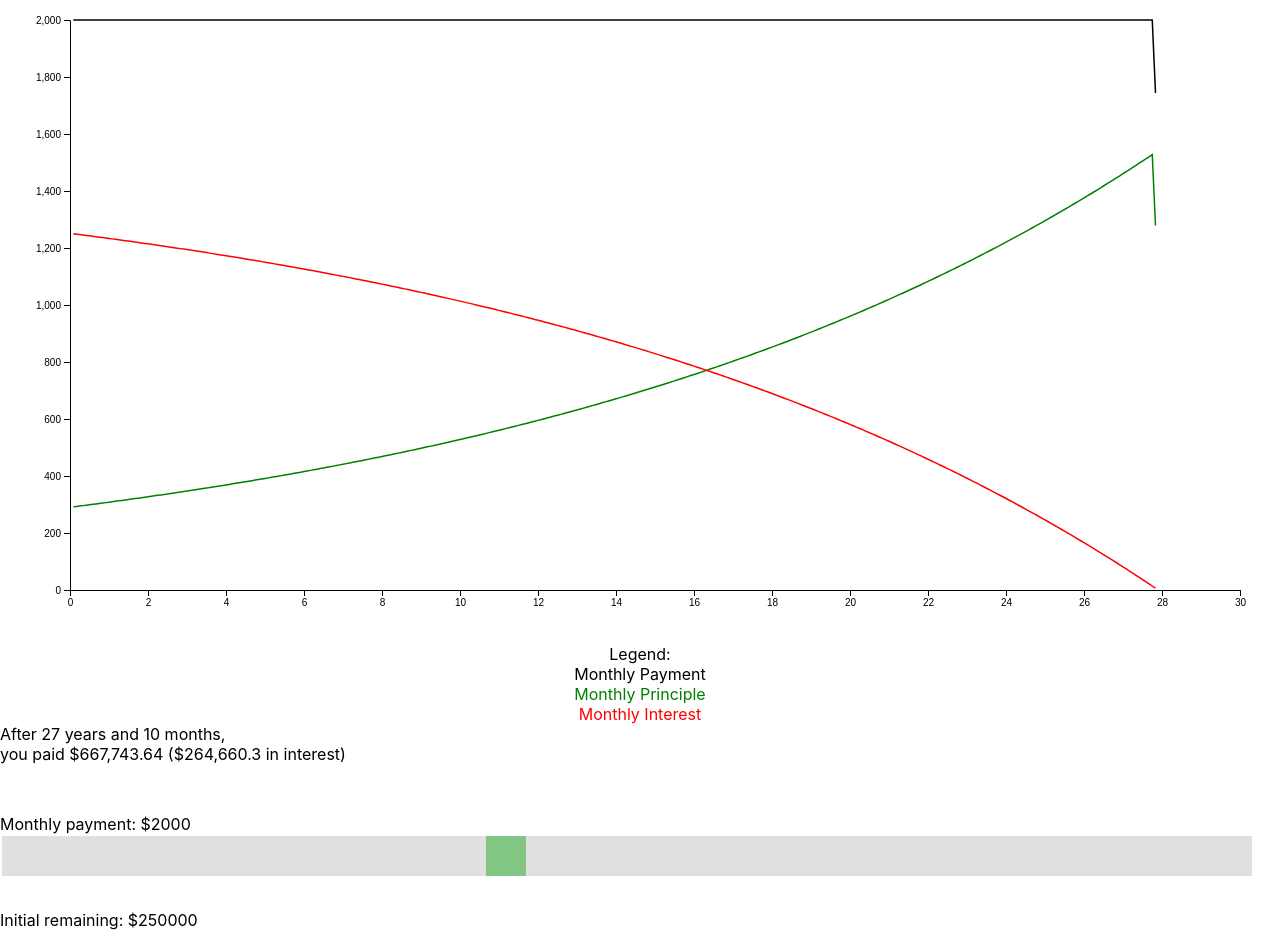
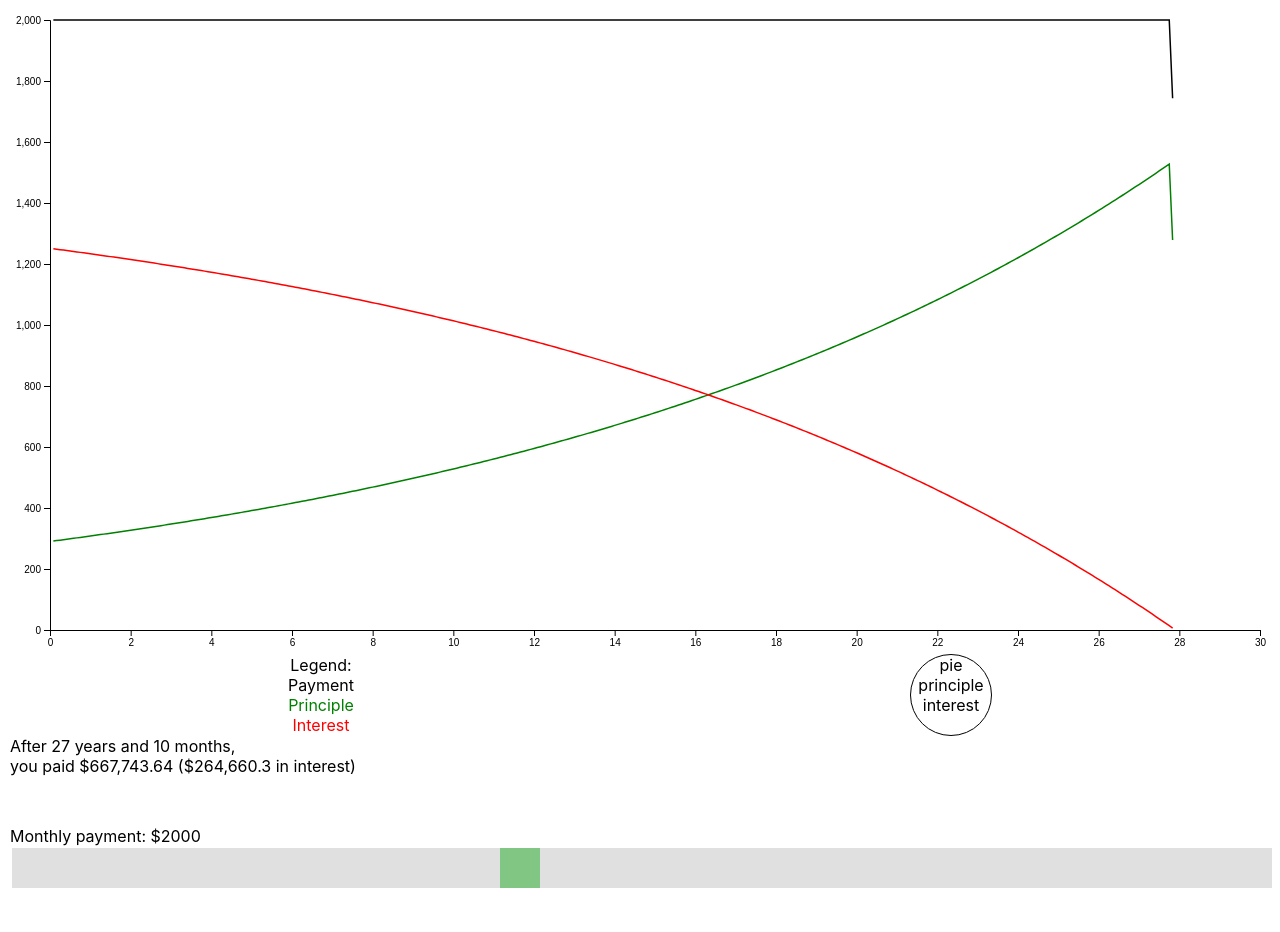
Before and after one commit to neallred/loan, a React (Create React App) app in the folder client/: page / in a window 1280 px wide. Shown: the top 932 px of the page. Built offline with nearby package versions, Linux system fonts and the light colour scheme.

Commit message:
Reorder sliders. Stub out pie chart.

```diff
--- a/client/src/App.tsx
+++ b/client/src/App.tsx
@@ -15,7 +15,11 @@ function App() {
   const annualInterestRate = inputInterestRate / PERCENTAGE_GRANULARITY;
 
   return (
-    <div>
+    <div
+        style={{
+          margin: '10px',
+        }}
+    >
       <style>
         {sliderStyles}
       </style>
@@ -48,6 +52,15 @@ function App() {
           step={1000}
         />
         <Slider
+          label="Annual interest rate"
+          amt={inputInterestRate}
+          displayAmt={annualInterestRate.toString() + '%'}
+          setter={setAnnualInterestRate}
+          min={1 * PERCENTAGE_GRANULARITY}
+          max={10 * PERCENTAGE_GRANULARITY}
+          step={1}
+        />
+        <Slider
           label="Yearly insurance"
           amt={yearlyInsurance}
           displayAmt={`$${yearlyInsurance}`}
@@ -64,15 +77,6 @@ function App() {
           step={50}
         />
         <Slider
-          label="Annual interest rate"
-          amt={inputInterestRate}
-          displayAmt={annualInterestRate.toString() + '%'}
-          setter={setAnnualInterestRate}
-          min={1 * PERCENTAGE_GRANULARITY}
-          max={10 * PERCENTAGE_GRANULARITY}
-          step={1}
-        />
-        <Slider
           label="Years left"
           amt={yearsLeft}
           setter={setYearsLeft}
--- a/client/src/Outcome.tsx
+++ b/client/src/Outcome.tsx
@@ -21,6 +21,7 @@ interface PaymentMonth {
 interface PaymentHistory {
   left: number,
   youPaid: number,
+  youPaidPrinciple: number,
   youPaidInterest: number,
   monthCount: number,
   months: PaymentMonth[],
@@ -30,6 +31,7 @@ function scanPayments(inputs: Inputs): PaymentHistory {
   let remaining = inputs.principle;
   let months = [];
   let youPaid = 0;
+  let youPaidPrinciple = 0;
   let youPaidInterest = 0;
   let paymentMonth = 1;
   for (let i = inputs.yearsLeft * 12; i > 0; i--) {
@@ -48,6 +50,7 @@ function scanPayments(inputs: Inputs): PaymentHistory {
     remaining = newRemaining;
     youPaid += payment;
     youPaidInterest += interestAccrued;
+    youPaidPrinciple += principlePaid;
     months.push({
       paid: payment,
       interestPaid: interestAccrued,
@@ -62,6 +65,7 @@ function scanPayments(inputs: Inputs): PaymentHistory {
     left: remaining,
     youPaid,
     youPaidInterest,
+    youPaidPrinciple,
     monthCount: months.length,
     months: months,
   }
@@ -92,7 +96,8 @@ function monthsToTime(months: number): string {
 export function Outcome(inputs: Inputs) {
   const paymentHistory = scanPayments(inputs);
   const time = monthsToTime(paymentHistory.monthCount);
-  useEffect(() => createGraph(paymentHistory, inputs), [paymentHistory, inputs])
+  useEffect(() => drawGraph(paymentHistory, inputs), [paymentHistory, inputs])
+  useEffect(() => drawPie(paymentHistory, inputs), [paymentHistory, inputs])
   return <div
     style={{
       paddingBottom: '30px',
@@ -101,14 +106,35 @@ export function Outcome(inputs: Inputs) {
     <div id="graph-mount"/>
     <div style={{
       display: 'flex',
+      justifyContent: 'space-around',
+      alignItems: 'center',
+      }}>
+    <div style={{
+      display: 'flex',
       justifyContent: 'center',
       flexDirection: 'column',
       alignItems: 'center',
       }}>
       <div>Legend:</div>
-      <div style={{ color: 'black' }}>Monthly Payment</div>
-      <div style={{ color: 'green'}}>Monthly Principle</div>
-      <div style={{ color: 'red' }}>Monthly Interest</div>
+      <div style={{ color: 'black' }}>Payment</div>
+      <div style={{ color: 'green'}}>Principle</div>
+      <div style={{ color: 'red' }}>Interest</div>
+    </div>
+      <div id="pie-mount">
+        <div style={{
+          borderRadius: '100%',
+          width: '80px',
+          height: '80px',
+          borderWidth: '1px',
+          borderColor: 'black',
+          borderStyle: 'solid',
+          textAlign: 'center',
+        }}>
+          <div>pie</div>
+          <div>principle</div>
+          <div>interest</div>
+        </div>
+      </div>
     </div>
     <div>After {time}, </div>
     you paid {numTo$(paymentHistory.youPaid)} ({numTo$(paymentHistory.youPaidInterest)} in interest)
@@ -116,9 +142,10 @@ export function Outcome(inputs: Inputs) {
   </div>
 }
 
-const createGraph = (paymentHistory: PaymentHistory, inputs: Inputs) => {
-  const margin = { top: 20, right: 20, bottom: 50, left: 70 };
-  const width = document.body.offsetWidth - margin.left - margin.right - 20;
+const BODY_MARGIN = 20;
+const drawGraph = (paymentHistory: PaymentHistory, inputs: Inputs) => {
+  const margin = { top: 10, right: 10, bottom: 20, left: 40 };
+  const width = document.body.offsetWidth - margin.left - margin.right - BODY_MARGIN;
   const height = document.body.offsetWidth / 2 - margin.top - margin.bottom;
   const x = d3.scaleLinear().range([0, width]);
   const y = d3.scaleLinear().range([height, 0]);
@@ -175,3 +202,6 @@ const createGraph = (paymentHistory: PaymentHistory, inputs: Inputs) => {
   svg.append("g")
     .call(d3.axisLeft(y));
 }
+
+const drawPie = (_paymentHistory: PaymentHistory, _inputs: Inputs) => {
+}
--- a/client/src/Slider.tsx
+++ b/client/src/Slider.tsx
@@ -21,11 +21,11 @@ export function Slider({
   return (
     <div
       style={{
-        paddingBottom: "30px"
+        paddingBottom: "40px"
       }}
     >
       <div>
-        <label htmlFor={label}>{label}: {displayAmt || amt}</label>
+        <label>{label}: {displayAmt || amt}</label>
       </div>
       <input
         {...inputProps}
@@ -38,7 +38,6 @@ export function Slider({
         value={amt}
         style={{
           width: "100%",
-          maxWidth: 'calc(100vw - 30px)',
         }}
         onChange={e => setter(parseInt(e.target.value))}
       />
```
